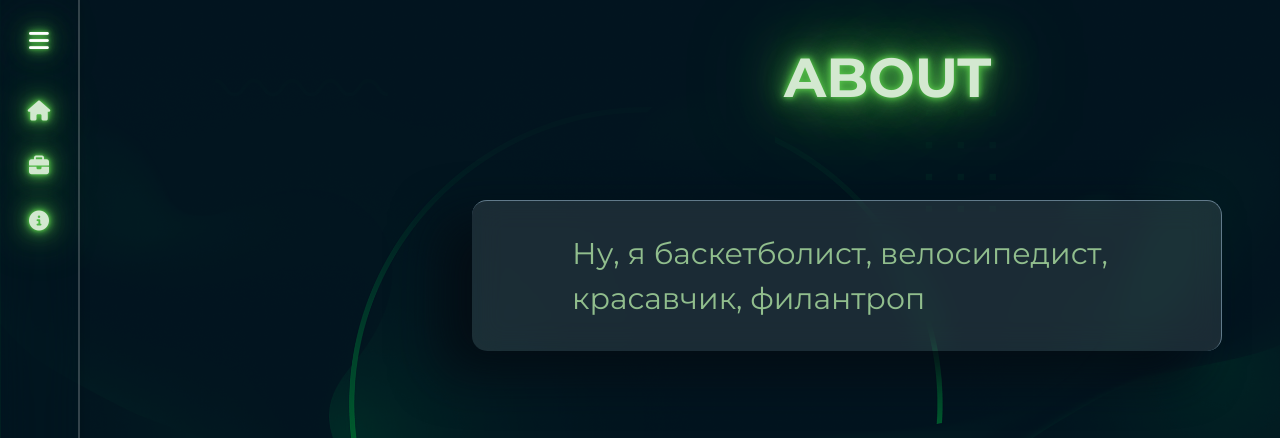
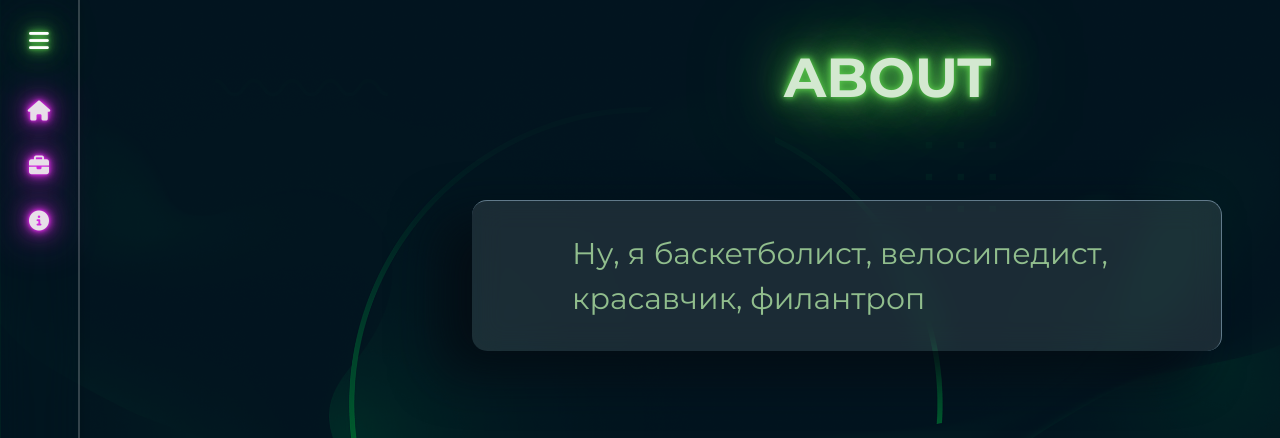
Before and after one commit to Romalbj/coolest_site, a Django app: template coolest_site/main/templates/main/about.html in a window 1280 px wide; the page is wider, and only the part inside the window is pictured. Shown: the top 438 px of that part. Run offline with Django 5.2, Linux system fonts and the light colour scheme; the template is opened without the code that fills it, so the values that code supplies are empty.

Commit message:
magenta neon active link glow

```diff
--- a/coolest_site/main/static/main/css/main.css
+++ b/coolest_site/main/static/main/css/main.css
@@ -128,13 +128,13 @@ body {
 }
 
 .list .list-item .active {
-    color: #d3e8d0;
+    color: #e7e0e8;
     text-shadow:
-    0 0 3px #53be48,
-    0 0 6px #53be48,
-    0 0 12px #53be48,
-    0 0 24px #53be48,
-    0 0 48px #53be48;
+    0 0 3px #d92ce4,
+    0 0 6px #d92ce4,
+    0 0 12px #d92ce4,
+    0 0 24px #d92ce4,
+    0 0 48px #d92ce4;
 }
 
 
--- a/coolest_site/main/static/main/js/script.js
+++ b/coolest_site/main/static/main/js/script.js
@@ -8,6 +8,7 @@ toggleBtn.addEventListener('click', () => {
 
 
 const activePage = window.location.pathname;
+console.log(activePage)
 const navLinks = document.querySelectorAll('a').
 forEach(link => {
     if(link.href.includes(`${activePage}`))
--- a/coolest_site/main/urls.py
+++ b/coolest_site/main/urls.py
@@ -2,7 +2,7 @@ from django.urls import path
 from . import views
 
 urlpatterns = [
-    path('', views.output, name='home'),
+    path('home', views.output, name='home'),
     path('about', views.about, name='about'),
     path('works', views.works, name='works')
 ]
```
